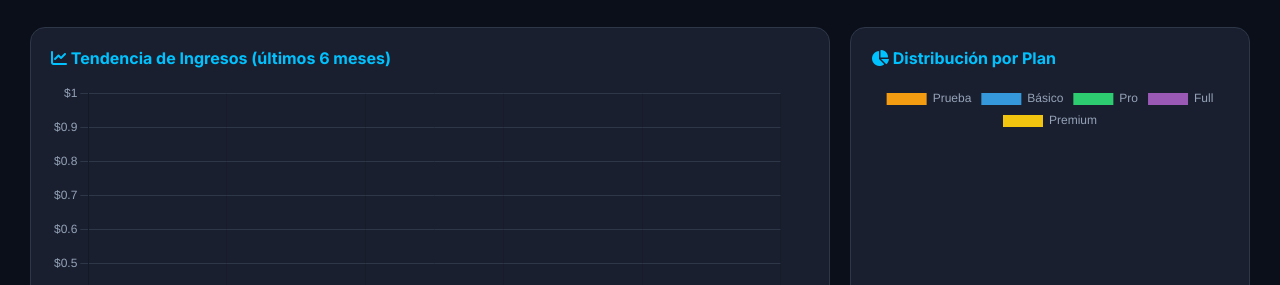
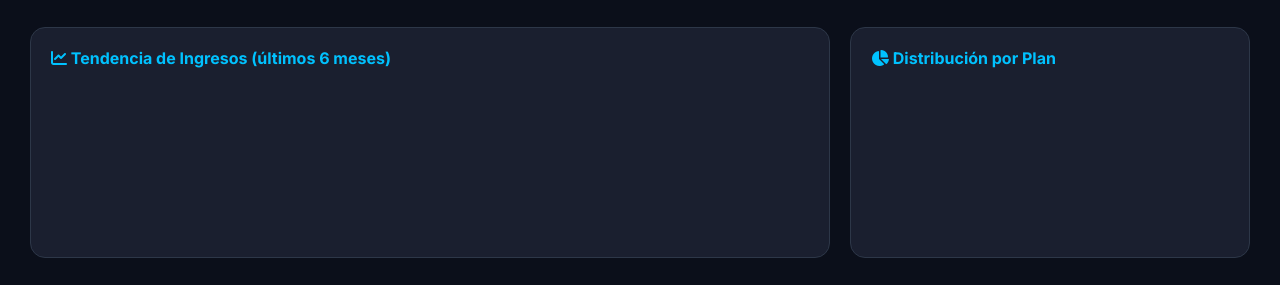
Before and after one commit to vicgom892/control, a plain HTML site: page index.html in a window 1280 px wide. Shown: the part 221-506 px from the top of the page. Drawn offline with nearby package versions, Linux system fonts and the light colour scheme.

Commit message:
Remove Chart.js script from index.html
Removed Chart.js script inclusion from index.html

```diff
--- a/index.html
+++ b/index.html
@@ -19,8 +19,7 @@
         rel="stylesheet">
     <link rel="stylesheet" href="https://cdnjs.cloudflare.com/ajax/libs/font-awesome/6.0.0-beta3/css/all.min.css">
 
-    <!-- Chart.js -->
-    <script src="https://cdn.jsdelivr.net/npm/chart.js"></script>
+
 
     <style>
         * {
```
